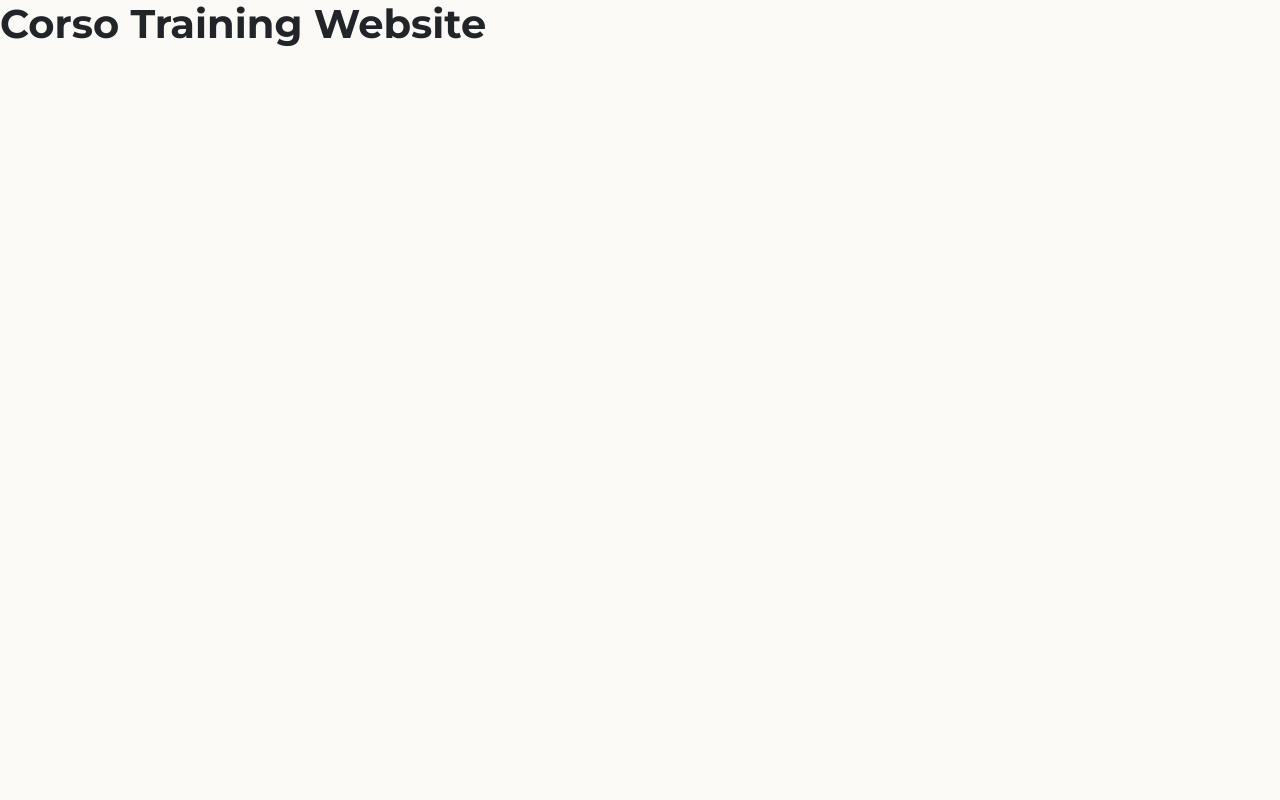
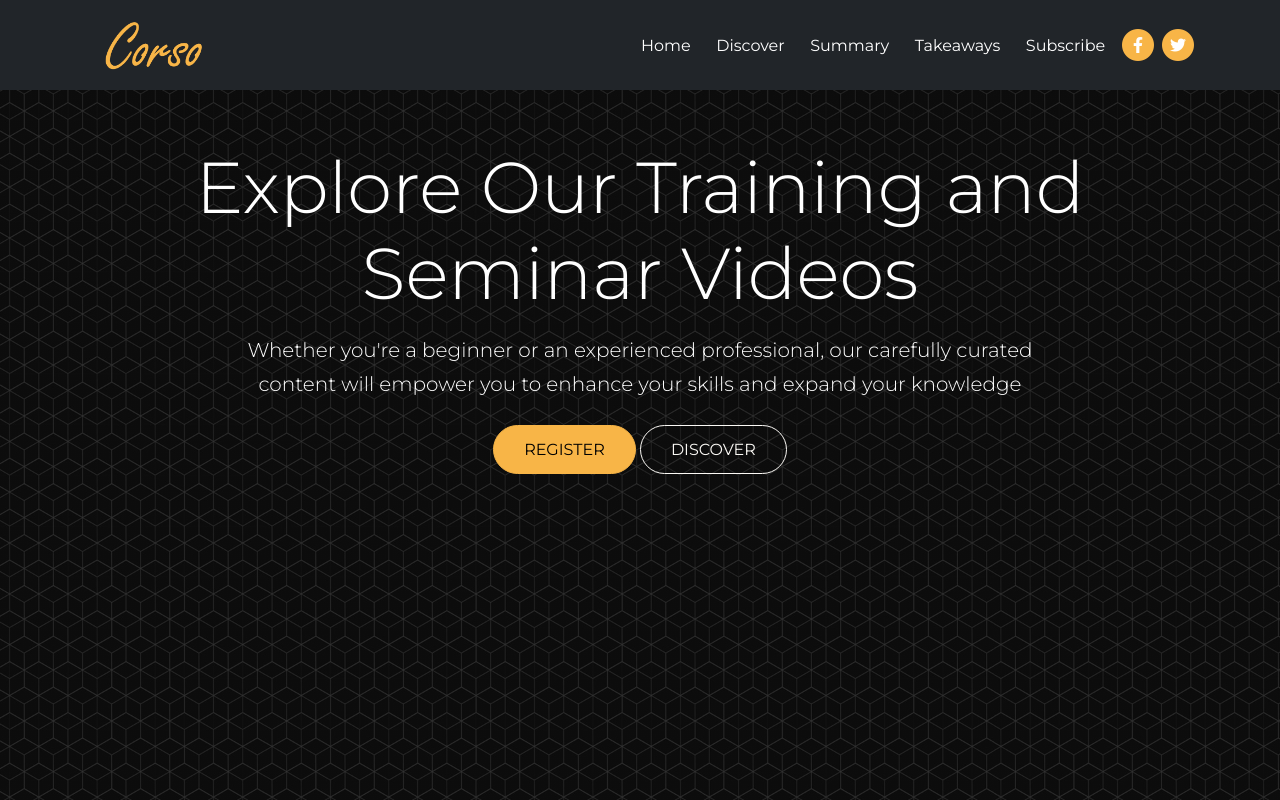
Before and after one commit to Shahriar-Imran/Corso-Web, a website: page index.html in a window 1280 px wide. Drawn offline with nearby package versions, Linux system fonts and the light colour scheme; files that its build step writes are made by us from their sources.

Commit message:
navbar and hero section

```diff
--- a/index.html
+++ b/index.html
@@ -16,8 +16,82 @@
         <link rel="icon" href="images/favicon.png" />
         <title>Corso Training</title>
     </head>
-    <body>
-        <h1>Corso Training Website</h1>
+    <body id="home">
+        <nav class="navbar navbar-expand-lg fixed-top navbar-dark bg-dark">
+            <div class="container">
+                <a href="index.html" class="navbar-brand">
+                    <img src="images/logo.png" alt="" width="150px">
+                </a>
+                <button class="navbar-toggler" type="toggle" data-bs-toggle="collapse" data-bs-target="#navbarNavDropdown" aria-controls="navbarNavDropdown" aria-expanded="false" aria-lable="Toggle navigation">
+                    <span class="navbar-toggler-icon"></span>
+                </button>
+                <div class="collapse navbar-collapse" id="navbarNavDropdown">
+                    <ul class="navbar-nav ms-auto">
+                        <li class="nav-item">
+                        <a href="#home" class="nav-link" aria-current="page">Home</a>
+                        </li>
+                        <li class="nav-item">
+                            <a class="nav-link" href="#discover">Discover</a>
+                        </li>
+                        <li class="nav-item">
+                            <a class="nav-link" href="#summary">Summary</a>
+                        </li>
+                        <li class="nav-item">
+                            <a class="nav-link" href="#takeaways">Takeaways</a>
+                        </li>
+                        <li class="nav-item">
+                            <a class="nav-link" href="#subscribe">Subscribe</a>
+                        </li>
+                    </ul>
+                    <span class="nav-item">
+                        <span class="fa-stack">
+                            <a href="#">
+                                <i class="fas fa-circle fa-stack-2x"></i>
+                                <i class="fab fa-facebook-f fa-stack-1x text-white"></i>
+                            </a>
+                        </span>
+                    </span>
+                    <span class="nav-item">
+                        <span class="fa-stack">
+                            <a href="#">
+                                <i class="fas fa-circle fa-stack-2x"></i>
+                                <i class="fab fa-twitter fa-stack-1x text-white"></i>
+                            </a>
+                        </span>
+                    </span>
+                </div>
+            </div>
+        </nav>
+
+        <header class="header py-7 vh-100">
+            <div class="container">
+                <div class="row mb-5 text-center">
+                    <div class="col-12 text-container">
+                        <h1 class="display-2 text-white mt-3">
+                            Explore Our Training and Seminar Videos
+                        </h1>
+                        <p class="lead text-white w-75 m-auto mb-4">
+                            Whether you're a beginner or an experienced
+                            professional, our carefully curated content will
+                            empower you to enhance your skills and expand your
+                            knowledge
+                        </p>
+                        <a href="#register" class="btn btn-primary text-uppercase">Register</a>
+                        <a href="#discover" class="btn btn-outline-light text-uppercase">Discover</a>
+                    </div>
+                </div>
+                <div class="row">
+                    <div class="col12">
+                        <!-- Image Slider -->
+                        <div id="slider" class="carousel slide" data-bs-ride="carousel">
+                            <div class="carousel-indicators">
+
+                            </div>
+                        </div>
+                    </div>
+                </div>
+            </div>
+        </header>
 
         <script src="js/bootstrap.bundle.min.js"></script>
         <script src="js/script.js"></script>
--- a/scss/styles.scss
+++ b/scss/styles.scss
@@ -0,0 +1,9 @@
+.header {
+    background:
+        linear-gradient(
+            to bottom right,
+            rgba(0, 0, 0, 0.8),
+            rgba(0, 0, 0, 0.8)
+        ),
+        url("../images/header-background.jpg") center center / cover no-repeat;
+}
```
